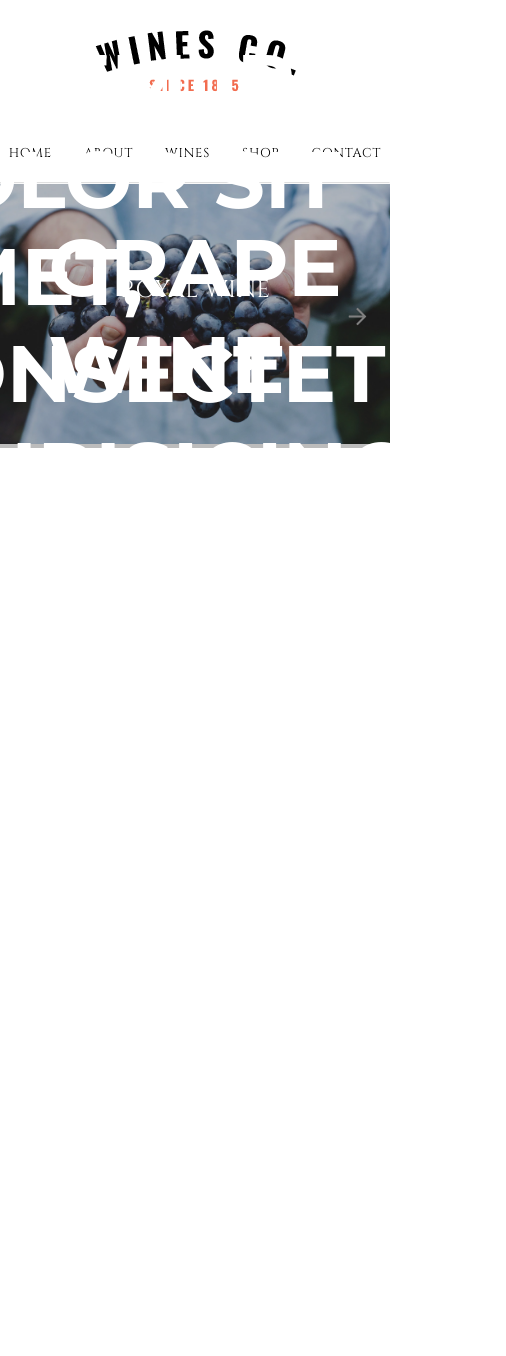
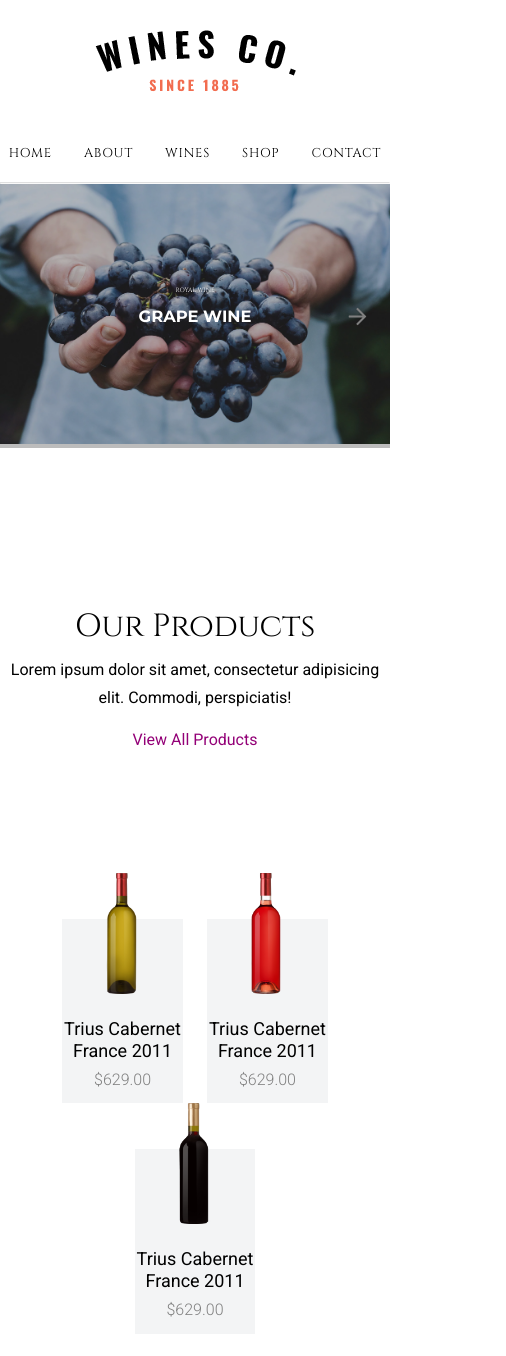
Before and after one commit to Emin-dev/02.17, a plain HTML site: page index.html in a window 390 px wide. Shown: the whole page, 506 px wide, since content can reach past the window. Before the commit the page ends 844 px from the top, so only its background shows below. Drawn offline with Linux system fonts and the light colour scheme.

Commit message:
Responsive

```diff
--- a/css/style.css
+++ b/css/style.css
@@ -31,14 +31,17 @@ font-family: 'Cinzel', serif;
 font-family: 'Montserrat', sans-serif; */
 
 .container {
-    display: flex;
-    justify-content: center;
     width: 100%;
 }
 
 /* logo  */
 
-#logo .logo {
+#logo>.container {
+    display: flex;
+    justify-content: center;
+}
+
+#logo>.container>.logo {
     cursor: pointer;
     padding: 20px;
     margin-top: 10px;
@@ -48,17 +51,21 @@ font-family: 'Montserrat', sans-serif; */
 
 #menu {
     position: sticky;
+    z-index: 3;
     top: 0;
     background: white;
-    padding: 10px;
 }
 
-#menu ul {
+#menu>.container {
+    padding: 10px 0px;
+}
+
+#menu>.container>ul {
     display: flex;
     justify-content: center;
 }
 
-#menu ul>li>a {
+#menu>.container>ul>li>a {
     font-family: 'Cinzel', serif;
     text-transform: uppercase;
     font-size: .8rem;
@@ -71,7 +78,16 @@ font-family: 'Montserrat', sans-serif; */
 
 /* slider  */
 
-#slider .imgbox {
+#slider {
+    padding-bottom: 40px;
+}
+
+#slider>.container {
+    display: flex;
+    justify-content: center;
+}
+
+#slider>.container>.imgbox {
     position: relative;
     width: 1140px;
 }
@@ -90,29 +106,33 @@ hr {
     opacity: 0.3;
 }
 
-#slider h1, h2 {
+#slider>.container>.imgbox>h2 {
     position: absolute;
     top: 50%;
     left: 50%;
     transform: translate(-50%, -50%);
-    font-size: 5rem;
+    font-size: 4.2vw;
     font-family: 'Montserrat', sans-serif;
     font-weight: 700;
     text-transform: uppercase;
 }
 
-#slider h1 {
+#slider>.container>.imgbox>h1 {
+    position: absolute;
     top: 40%;
+    left: 50%;
+    transform: translate(-50%, -50%);
+    font-size: 1.6vw;
     font-family: 'Cinzel', serif;
-    font-size: 1.5rem;
     font-weight: 300;
+    text-transform: uppercase;
 }
 
-#slider .container{
+#slider .container {
     position: relative;
 }
 
-#slider .container::before{
+#slider .container::before {
     cursor: pointer;
     content: "\f060";
     color: gray;
@@ -123,9 +143,9 @@ hr {
     left: 15px;
     transform: translate(-50%, -50%);
     font-size: 20px;
+}
 
-}
-#slider .container::after{
+#slider .container::after {
     cursor: pointer;
     content: "\f061";
     color: gray;
@@ -136,5 +156,129 @@ hr {
     right: 15px;
     transform: translate(-50%, -50%);
     font-size: 20px;
+}
 
+/* Products */
+
+#products {
+    margin: 120px 0px;
 }
+
+#products>.container {
+    text-align: center;
+}
+
+#products>.container>h1 {
+    margin-bottom: 10px;
+    font-size: 2rem;
+    font-weight: 400;
+    font-family: 'Cinzel', serif;
+    line-height: 1.2;
+    color: #000;
+}
+
+#products>.container>h2 {
+    margin-bottom: 15px;
+    color: #000;
+    line-height: 1.7;
+    font-weight: 400;
+    font-size: 1rem;
+    font-family: 'Roboto', sans-serif;
+}
+
+#products>.container>a {
+    color: #930077;
+    line-height: 1.7;
+    font-weight: 400;
+    font-size: 1rem;
+    font-family: 'Roboto', sans-serif;
+}
+
+#products>.container>.product>ul {
+    max-width: 1140px;
+}
+
+#products>.container>.product>ul>li {
+    position: relative;
+    margin: 0px 10px;
+    text-align: center;
+    padding-bottom: 10px;
+    width: 31%;
+}
+
+#products>.container>.product>ul>li:hover .hoverbox {
+    opacity: 1;
+}
+
+#products>.container>.product>ul>li::before {
+    content: "";
+    background: #f3f4f5;
+    top: 20%;
+    bottom: 0;
+    left: 0;
+    right: 0;
+    position: absolute;
+    z-index: -1;
+}
+
+#products h4 {
+    padding-top: 20px;
+    color: #000;
+    font-size: 18px;
+    font-family: 'Roboto', sans-serif;
+    font-weight: 400;
+    line-height: 1.2;
+}
+
+#products h5 {
+    padding-top: 5px;
+    line-height: 1.7;
+    color: gray;
+    font-weight: 300;
+    font-size: 1rem;
+    font-family: 'Roboto', sans-serif;
+}
+
+.product {
+    margin-top: 120px;
+}
+
+.hoverbox {
+    padding: 20px 0px 30px 0px;
+    position: absolute;
+    left: 20px;
+    right: 20px;
+    bottom: 20px;
+    background: #fff;
+    opacity: 0;
+    transition: .4s;
+}
+
+.hoverbox>ul {
+    display: block;
+    margin-bottom: 25px;
+}
+
+.fa-star {
+    font-size: 16px;
+    color: #ffbd39;
+    padding: 10px 0px;
+}
+
+a>.btn {
+    transition: .4s;
+    font-family: 'Roboto', sans-serif;
+    background: #930077;
+    padding: 10px 20px;
+    font-weight: 400;
+    font-size: 1rem;
+    line-height: 1.5;
+}
+
+a>.btn:hover {
+    background: #60004e;
+}
+
+.fa-shopping-bag {
+    padding-right: 10px;
+}
--- a/index.html
+++ b/index.html
@@ -29,8 +29,8 @@
                 <li><a href="/contact.html">Contact</a></li>
             </ul>
         </div>
+        <hr>
     </div>
-    <hr>
     <div id="slider">
         <div class="container">
             <div class="imgbox">
@@ -42,10 +42,72 @@
         </div>
     </div>
     <div id="products">
-        <h1>Our Products</h1>
-        <h2>Lorem ipsum dolor sit amet, consectetur adipisicing elit. Commodi, perspiciatis!</h2>
-        <a href="#">View All Products</a>
-        <div class="product"></div>
+        <div class="container">
+            <h1>Our Products</h1>
+            <h2>Lorem ipsum dolor sit amet, consectetur adipisicing elit. Commodi, perspiciatis!</h2>
+            <a href="#">View All Products</a>
+            <div class="product">
+                <ul>
+                    <li>
+                        <a href="#">
+                            <img src="/imgs/wine1.png" alt="">
+                        </a>
+                        <h4>Trius Cabernet France 2011</h4>
+                        <h5>$629.00</h5>
+                        <div class="hoverbox">
+                            <h4>Trius Cabernet France 2011</h4>
+                            <h5>$629.00</h5>
+                            <ul>
+                                <li><i class="fas fa-star"></i></li>
+                                <li><i class="fas fa-star"></i></li>
+                                <li><i class="fas fa-star"></i></li>
+                                <li><i class="fas fa-star"></i></li>
+                                <li><i class="far fa-star"></i></li>
+                            </ul>
+                            <a href="#"><span class="btn"><i class="fad fa-shopping-bag"></i> Add to Cart</span></a>
+                        </div>
+                    </li>
+                    <li>
+                        <a href="#">
+                            <img src="/imgs/wine2.png" alt="">
+                        </a>
+                        <h4>Trius Cabernet France 2011</h4>
+                        <h5>$629.00</h5>
+                        <div class="hoverbox">
+                            <h4>Trius Cabernet France 2011</h4>
+                            <h5>$629.00</h5>
+                            <ul>
+                                <li><i class="fas fa-star"></i></li>
+                                <li><i class="fas fa-star"></i></li>
+                                <li><i class="fas fa-star"></i></li>
+                                <li><i class="fas fa-star"></i></li>
+                                <li><i class="far fa-star"></i></li>
+                            </ul>
+                            <a href="#"><span class="btn"><i class="fad fa-shopping-bag"></i> Add to Cart</span></a>
+                        </div>
+                    </li>
+                    <li>
+                        <a href="#">
+                            <img src="/imgs/wine3.png" alt="">
+                        </a>
+                        <h4>Trius Cabernet France 2011</h4>
+                        <h5>$629.00</h5>
+                        <div class="hoverbox">
+                            <h4>Trius Cabernet France 2011</h4>
+                            <h5>$629.00</h5>
+                            <ul>
+                                <li><i class="fas fa-star"></i></li>
+                                <li><i class="fas fa-star"></i></li>
+                                <li><i class="fas fa-star"></i></li>
+                                <li><i class="fas fa-star"></i></li>
+                                <li><i class="far fa-star"></i></li>
+                            </ul>
+                            <a href="#"><span class="btn"><i class="fad fa-shopping-bag"></i> Add to Cart</span></a>
+                        </div>
+                    </li>
+                </ul>
+            </div>
+        </div>
     </div>
 </body>
 
```
Also changed, not shown: imgs/wine1.png (added), imgs/wine2.png (added), imgs/wine3.png (added).
